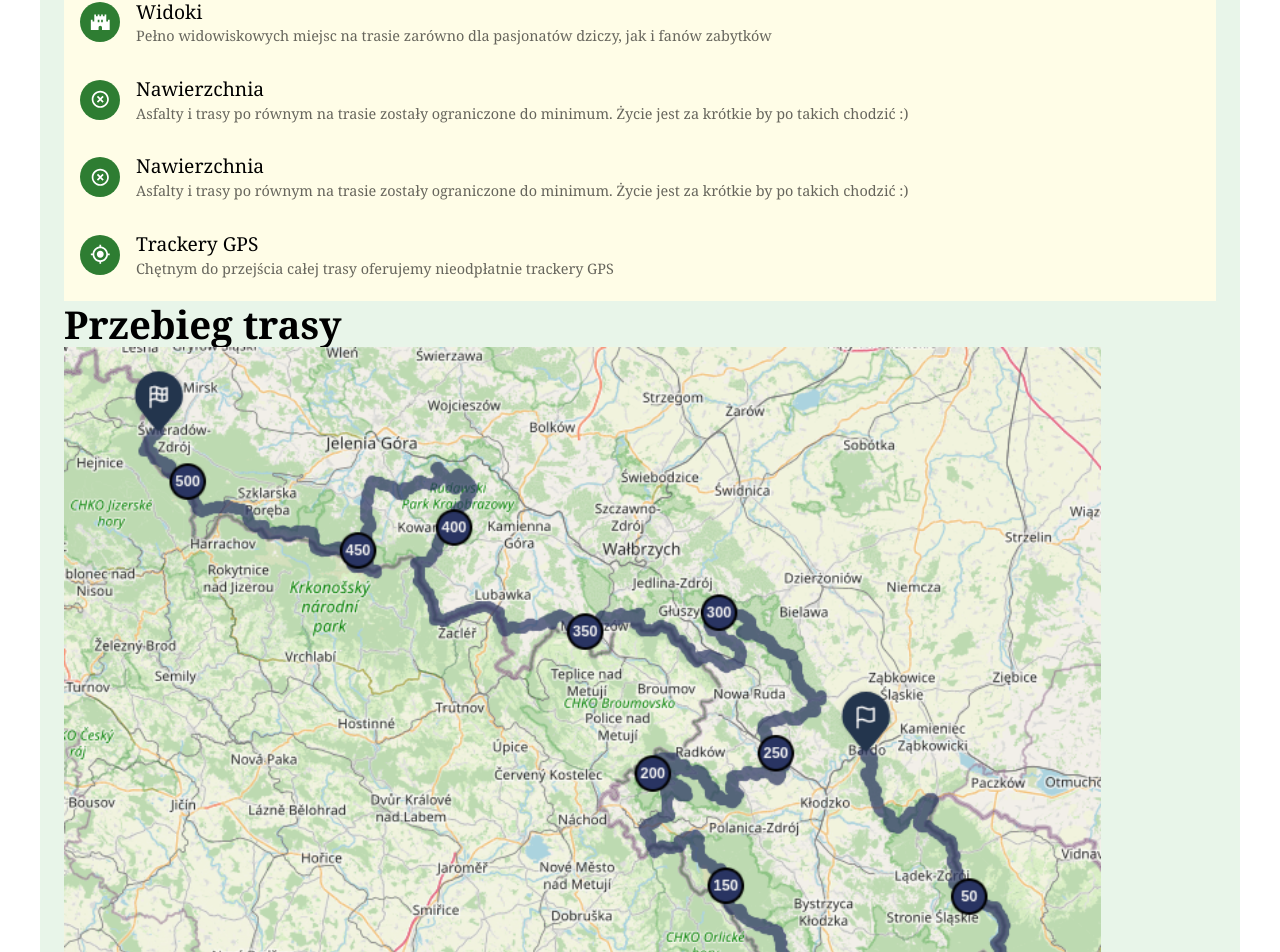
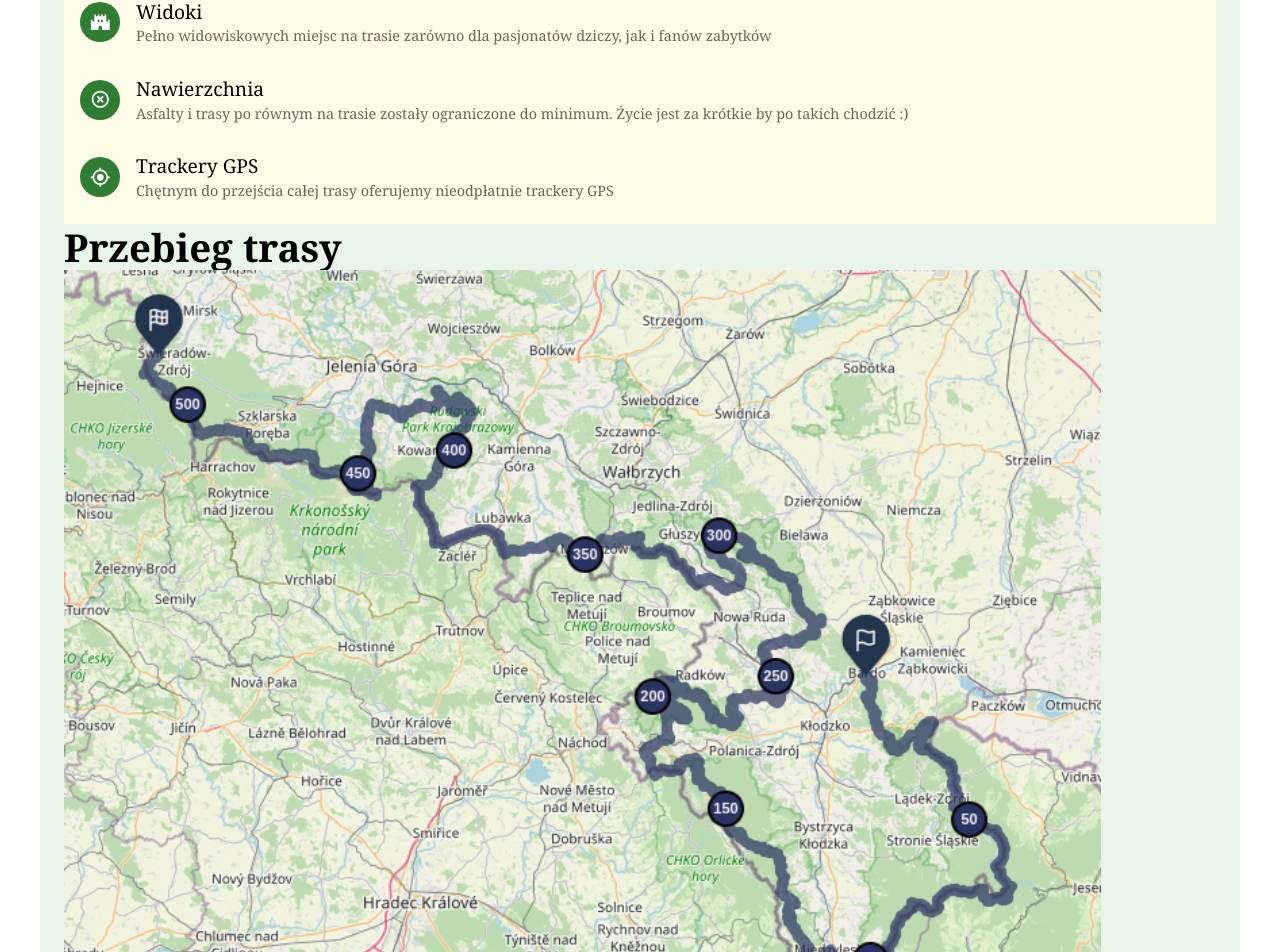
Before and after one commit to PadawanBreslau/gss-frontend, a React (Create React App) app: page / in a window 1280 px wide. Shown: the part 1081-2033 px from the top of the page. Built offline with nearby package versions, Linux system fonts and the light colour scheme.

Commit message:
Remove repetition

```diff
--- a/src/components/HomePage.js
+++ b/src/components/HomePage.js
@@ -90,11 +90,6 @@ class HomePage extends Component {
               secondaryText="Asfalty i trasy po równym na trasie zostały ograniczone do minimum. Życie jest za krótkie by po takich chodzić :)"
             />
             <InternalListItem
-              icon={<HighlightOff />}
-              primaryText="Nawierzchnia"
-              secondaryText="Asfalty i trasy po równym na trasie zostały ograniczone do minimum. Życie jest za krótkie by po takich chodzić :)"
-            />
-            <InternalListItem
               icon={<GpsFixed />}
               primaryText="Trackery GPS"
               secondaryText="Chętnym do przejścia całej trasy oferujemy nieodpłatnie trackery GPS"
```
